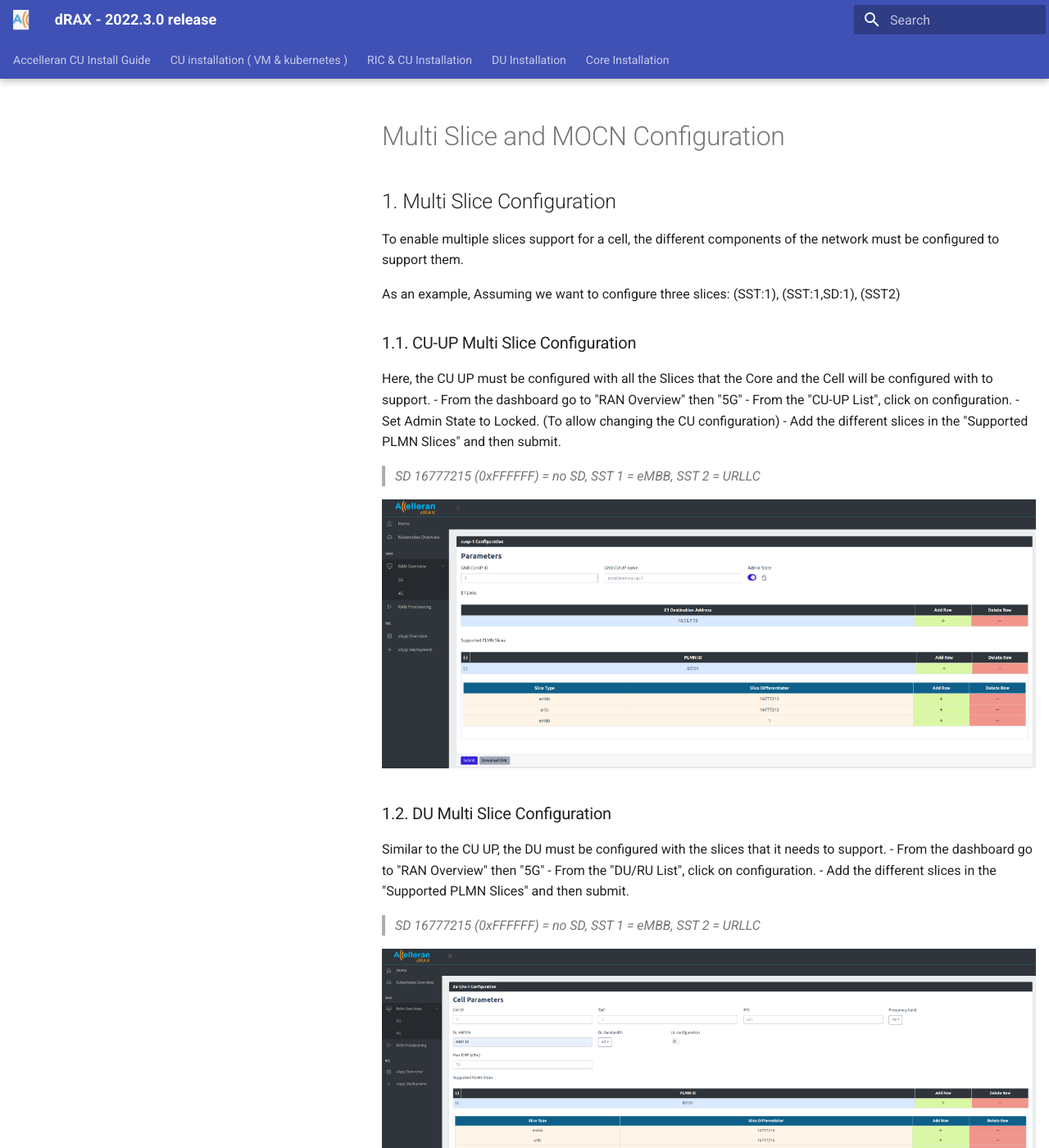
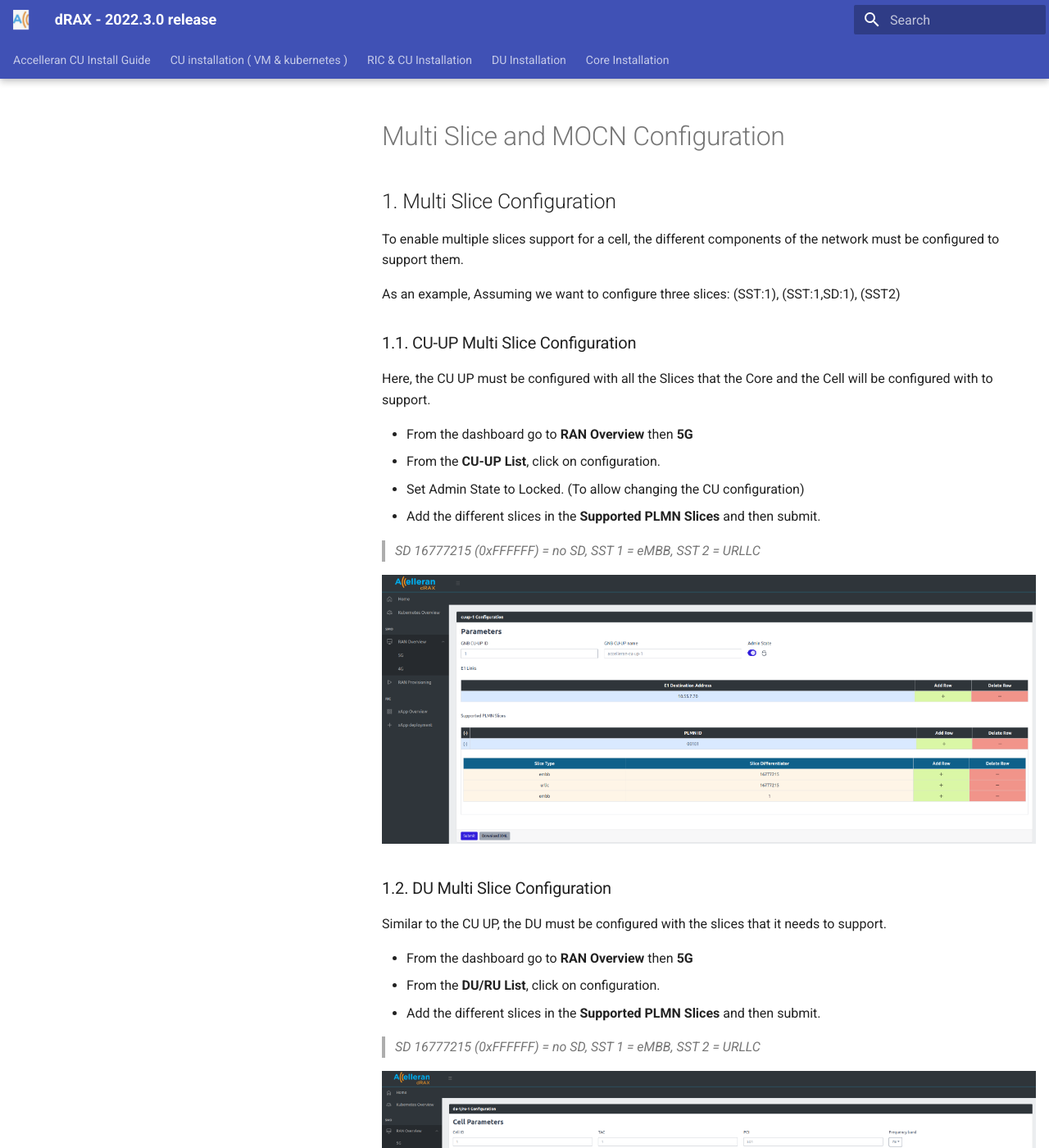
Before and after one commit to accelleran/drax-docs, an MkDocs documentation site: the page built from docs/op-guide/mocn-and-slicing/index.md, in a window 1280 px wide and 1400 px high. Shown: the whole window at 82% size. Built offline with MkDocs 1.6.1 and Material for MkDocs 9.7.7, drawn with Linux system fonts in a browser that asks for light colours; the version menu is left out; some of the changed text lies outside the part shown.

```diff
--- a/docs/op-guide/mocn-and-slicing/index.md
+++ b/docs/op-guide/mocn-and-slicing/index.md
@@ -11,10 +11,11 @@ As an example, Assuming we want to configure three slices: (SST:1), (SST:1,SD:1)
 ### 1.1. CU-UP Multi Slice Configuration
 
 Here, the CU UP must be configured with all the Slices that the Core and the Cell will be configured with to support.
-- From the dashboard go to "RAN Overview" then "5G"
-- From the "CU-UP List", click on configuration.
+
+- From the dashboard go to **RAN Overview** then **5G**
+- From the **CU-UP List**, click on configuration.
 - Set Admin State to Locked. (To allow changing the CU configuration)
-- Add the different slices in the "Supported PLMN Slices" and then submit.
+- Add the different slices in the **Supported PLMN Slices** and then submit.
 
 >*SD 16777215 (0xFFFFFF) = no SD, SST 1 = eMBB, SST 2 = URLLC*
 
@@ -25,9 +26,10 @@ Here, the CU UP must be configured with all the Slices that the Core and the Cel
 ### 1.2. DU Multi Slice Configuration
 
 Similar to the CU UP, the DU must be configured with the slices that it needs to support.
-- From the dashboard go to "RAN Overview" then "5G"
-- From the "DU/RU List", click on configuration.
-- Add the different slices in the "Supported PLMN Slices" and then submit.
+
+- From the dashboard go to **RAN Overview** then **5G**
+- From the **DU/RU List**, click on configuration.
+- Add the different slices in the **Supported PLMN Slices** and then submit.
 
 >*SD 16777215 (0xFFFFFF) = no SD, SST 1 = eMBB, SST 2 = URLLC*
 
@@ -57,8 +59,8 @@ As an example, this section will show how to configure the below scenario, where
 
 Simply the CU-CP must be configured with all the addresses to the cores that are needed.
 
-- From the dashboard go to "RAN Overview" then "5G"
-- From the "CU-CP List", click on configuration.
+- From the dashboard go to **RAN Overview** then **5G**
+- From the **CU-CP List**, click on configuration.
 - Set Admin State to Locked. (To allow changing the CU configuration)
 - Add the first and second core IPs to the NG Address list and then submit.
 
@@ -70,10 +72,11 @@ Simply the CU-CP must be configured with all the addresses to the cores that are
 
 Here, the CU UP must be configured with all the PLMNIDs and Slices that the Core and the Cell will be configured with to support.
 (Assuming there is only one slice "SST1, SD:0" configured on each of the cores)
-- From the dashboard go to "RAN Overview" then "5G"
-- From the "CU-UP List", click on configuration.
+
+- From the dashboard go to **RAN Overview** then **5G**
+- From the **CU-UP List**, click on configuration.
 - Set Admin State to Locked. (To allow changing the CU configuration)
-- Add the first and second PLMN IDs to the "Supported PLMN Slices" and then submit.
+- Add the first and second PLMN IDs to the **Supported PLMN Slices** and then submit.
 
 <p align="center">
   <img src="mocn_example_cu_up_config.png">
@@ -82,9 +85,10 @@ Here, the CU UP must be configured with all the PLMNIDs and Slices that the Core
 ### 2.3. DU MOCN Configuration
 
 Similar to the CU UP, the DU must be configured with the PLMN IDs and slices that it needs to support.
-- From the dashboard go to "RAN Overview" then "5G"
-- From the "DU/RU List", click on configuration.
-- Add the first and second PLMN IDs to the "Supported PLMN Slices" and then submit.
+
+- From the dashboard go to **RAN Overview** then **5G**
+- From the **DU/RU List**, click on configuration.
+- Add the first and second PLMN IDs to the **Supported PLMN Slices** and then submit.
 
 <p align="center">
   <img src="mocn_example_du_config.png">
```
Also changed, not shown: docs/op-guide/handover-configuration/index.md (+11 -11 lines), docs/op-guide/index.md (+31 -19 lines), docs/op-guide/modifying-ran650-or-ran550/index.md (+1 -0 lines), docs/op-guide/cu-configuration/config_view.png, docs/op-guide/cu-configuration/k8s_view.png (added), docs/op-guide/cu-configuration/topology_view.png.
